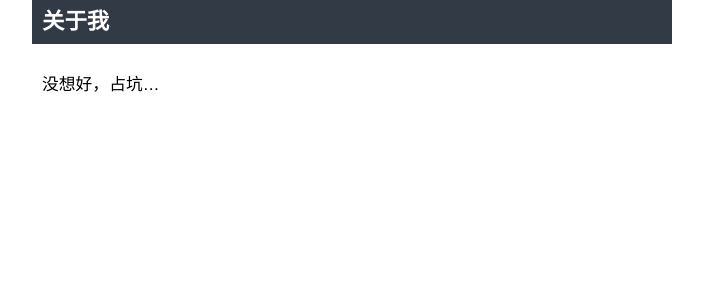
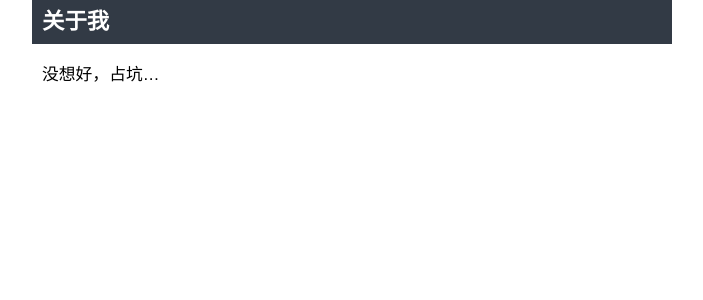
Before and after one commit to aNd1coder/and1coder.github.com, a Jekyll site: the page built from about.md, in a window 1280 px wide. Shown: the top 300 px of the page, without its empty margins (288-991 px from the left). Built offline with Jekyll 4.4.1, drawn with Linux system fonts in a browser that asks for light colours; Markdown is read by kramdown in place of the engine named in the settings.

Commit message:
样式调整

```diff
--- a/public/css/app.css
+++ b/public/css/app.css
@@ -60,14 +60,14 @@
 h2 { margin: 1em 0 0.2em; font-size: 1.2em; }
 
 .content {
-    padding: 20px 10px;
+    padding: 10px;
     font-size: 1.2em;
     word-wrap: break-word;
     word-break: break-all;
 }
 
 .posts {
-    margin: 0 10px 0 27px;
+    margin: 0 10px 0 25px;
     list-style-type: square;
     font-size: 1em;
 }
```
Also changed, not shown: archive.md (+1 -1 lines).
